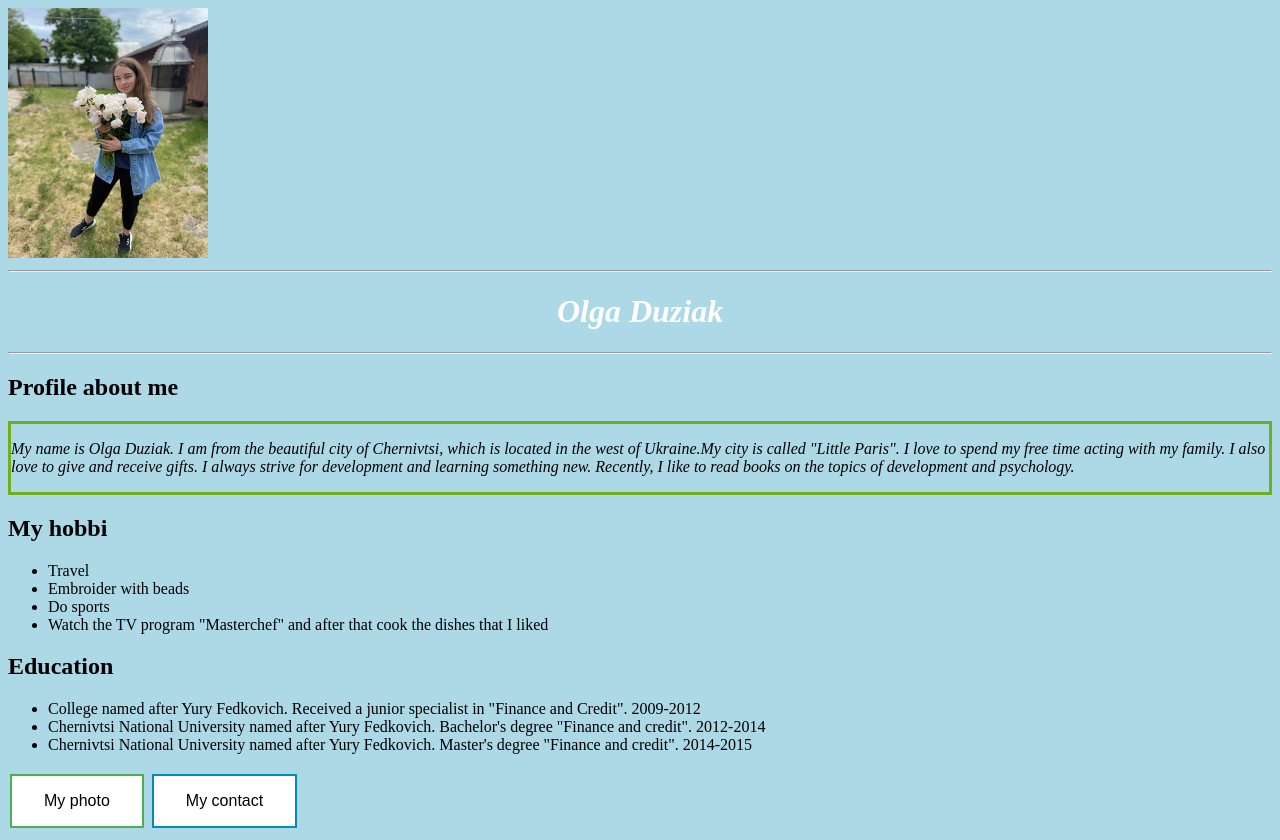
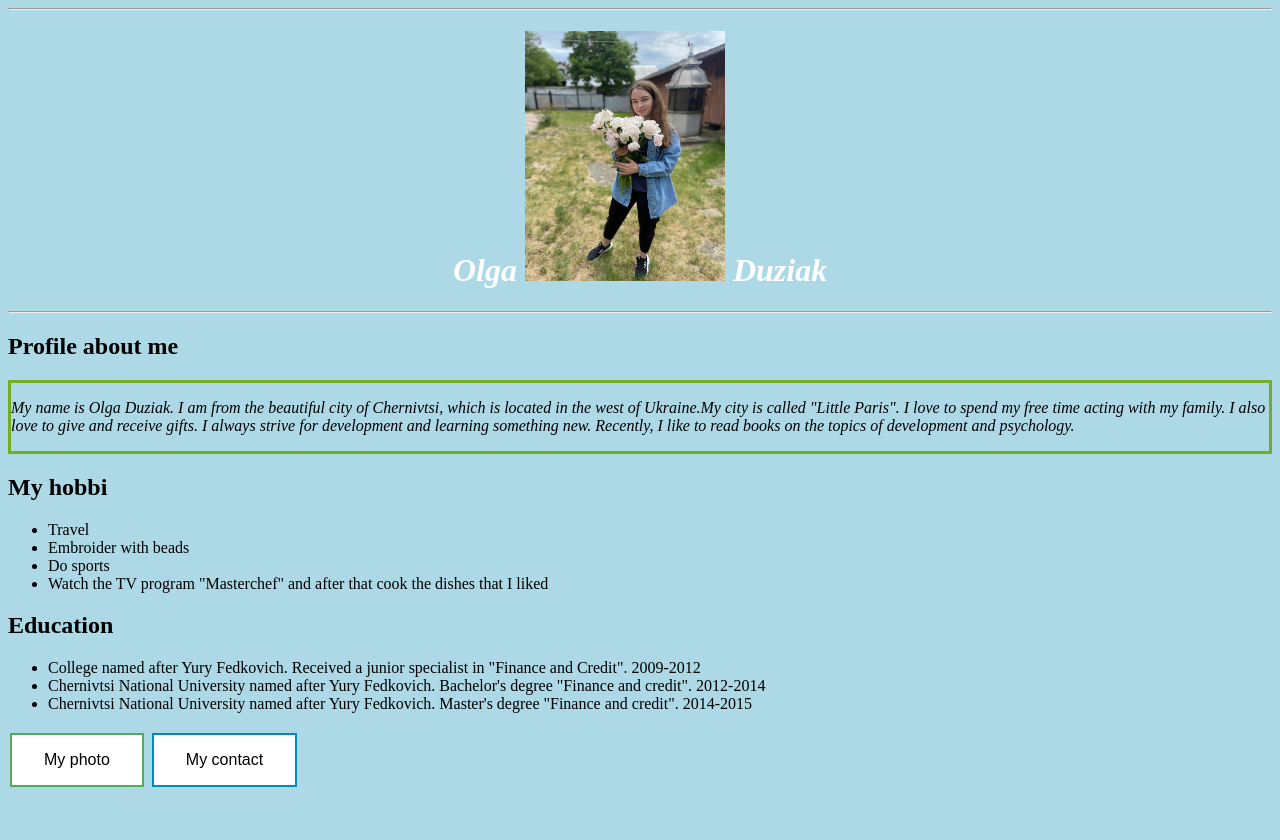
Before and after one commit to Olga-Duziak/Homework13, a plain HTML site: page Index.html in a window 1280 px wide. After the commit the page ends 800 px from the top, so only its background shows below. Drawn offline with Linux system fonts and the light colour scheme; files whose address does not match are found by name.

Commit message:
added changes from the photo

```diff
--- a/Index.html
+++ b/Index.html
@@ -18,13 +18,18 @@ div.static {
   border: 3px solid #73AD21;
 }
 </style>
+<style>
+img {
+  display: inline-block;
+}
+</style>
 <link rel="stylesheet" href="style/style.css">
 <title>My profile</title>
 </head>
 <body>
-<img src="C:\Homework13\Homework13\photo\photo8.jpg"  width="200" height="250">
+
 <hr>
-<h1><em>Olga Duziak</em></h1>
+<h1><em>Olga <img src="C:\Homework13\Homework13\photo\photo8.jpg"  width="200" height="250"> Duziak</em></h1>
 
 <hr>
 <h2>Profile about me</h2>
```
